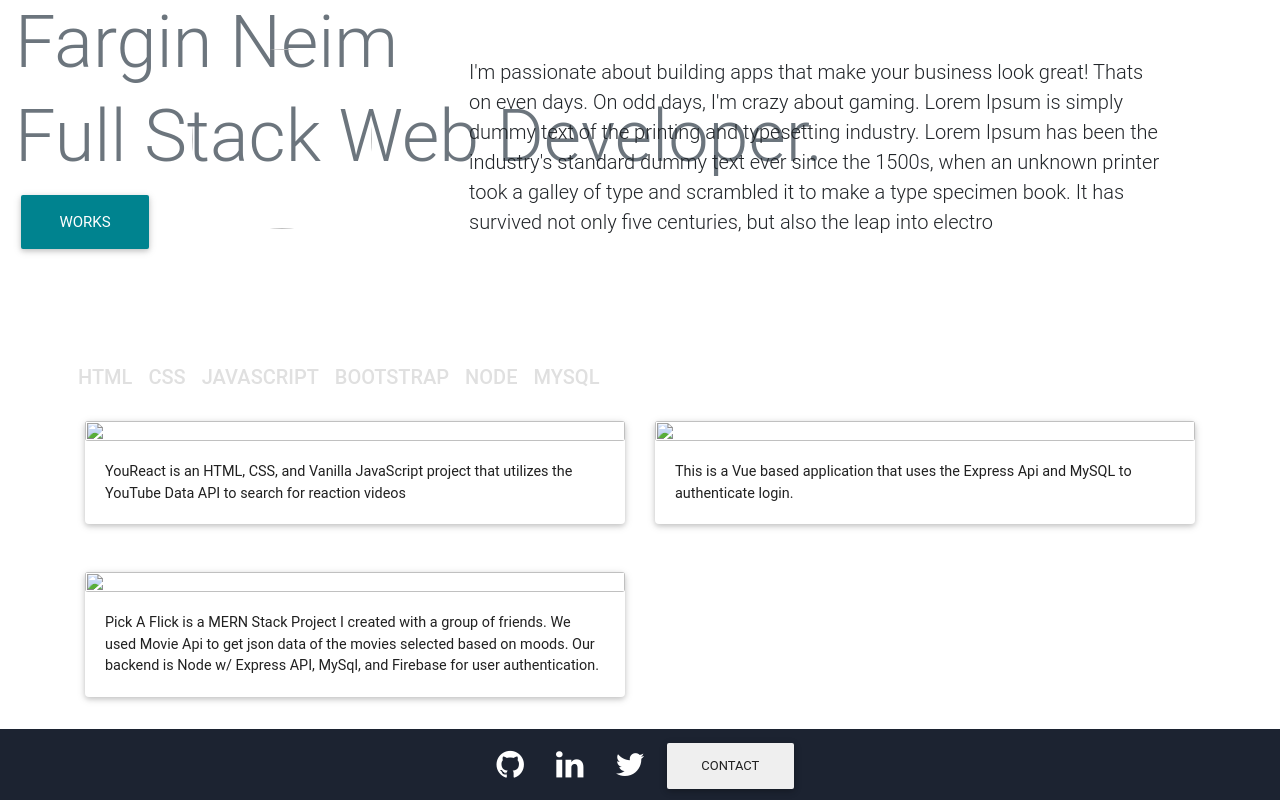
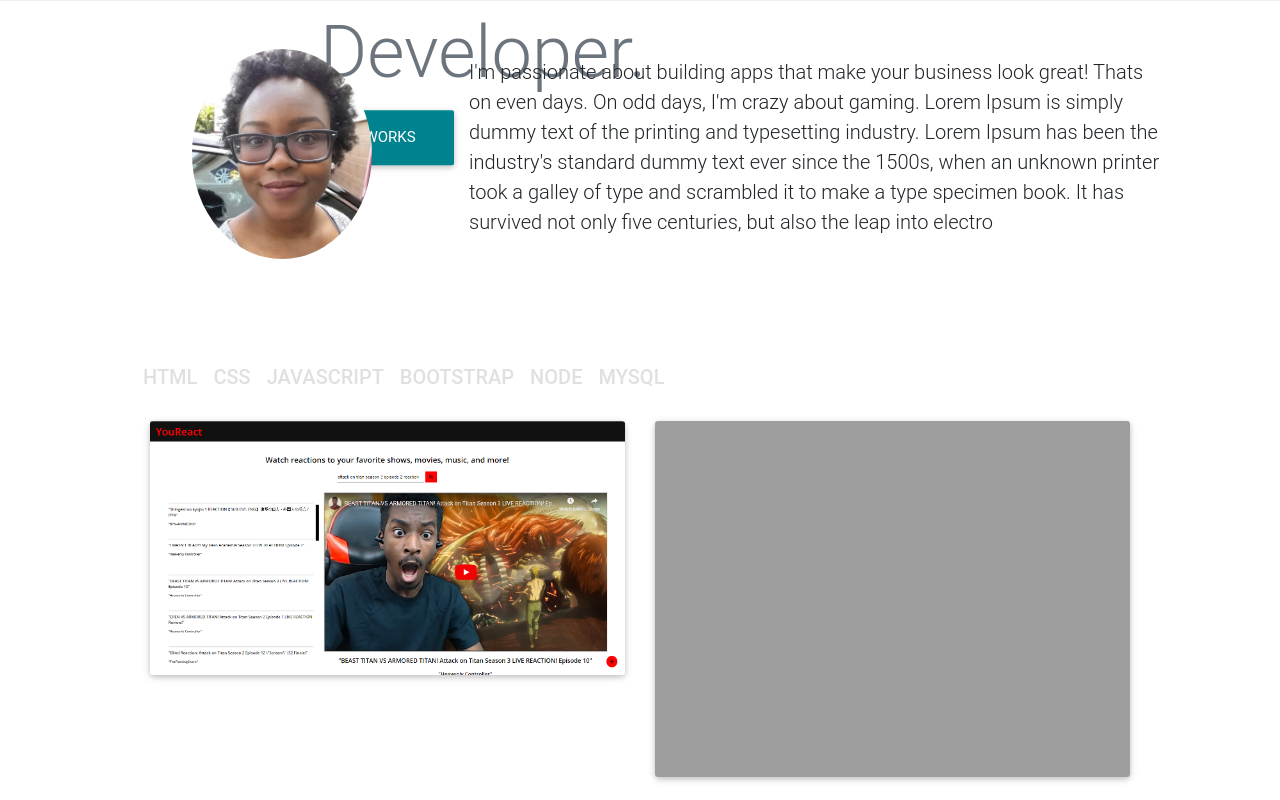
Before and after one commit to Fneim/my-portfolio, a website: page index.html in a window 1280 px wide. Shown: the top 800 px of the page. Drawn offline with nearby package versions, Linux system fonts and the light colour scheme; the site is published under a folder, as on GitHub Pages, so addresses that start at the root find nothing.

Commit message:
removed backslash in relative path

```diff
--- a/index.html
+++ b/index.html
@@ -11,7 +11,7 @@
 <!-- Material Design Bootstrap -->
 <link href="https://cdnjs.cloudflare.com/ajax/libs/mdbootstrap/4.5.13/css/mdb.min.css" rel="stylesheet" />
 
-    <link href="/src/index.css" rel="stylesheet" />
+    <link href="src/index.css" rel="stylesheet" />
   </head>
 
   <body>
@@ -44,7 +44,7 @@
         <div class="row">
           <div class="col-xs-12 col-sm-4 col-md-4 col-lg-4">
             <img
-              src="/src/img/profile.png"
+              src="src/img/profile.png"
               class="rounded-circle img-fluid mx-auto d-block"
               width="180px"
               height="180px"
@@ -87,7 +87,7 @@
             <div class="card mb-5">
               <img
                 class="card-img img-fluid h-auto"
-                src="/src/img/youreact_screen.PNG"
+                src="src/img/youreact_screen.PNG"
               />
               <div class="card-body ol">
                 <p class="card-text text-dark">
@@ -103,7 +103,7 @@
             <div class="card mb-5">
               <img
                 class="card-img img-fluid h-auto"
-                src="/src/img/pickaflick.png"
+                src="src/img/pickaflick.png"
               />
               <div class="card-body ol">
                 <p class="card-text text-dark">
@@ -117,7 +117,7 @@
           <!-- card 3-->
           <div class="col-xs-12 col-sm-12 col-md-6">
             <div class="card mb-3">
-              <img class="card-img img-fluid h-auto" src="/src/img/pickaflick.png" />
+              <img class="card-img img-fluid h-auto" src="src/img/pickaflick.png" />
               <div class="card-body ol">
                 <p class="card-text text-dark">
                   Pick A Flick is a MERN Stack Project I created with a
@@ -173,6 +173,6 @@
     <script src="https://code.jquery.com/jquery-3.2.1.slim.min.js" integrity="sha384-KJ3o2DKtIkvYIK3UENzmM7KCkRr/rE9/Qpg6aAZGJwFDMVNA/GpGFF93hXpG5KkN" crossorigin="anonymous"></script>
     <script src="https://cdnjs.cloudflare.com/ajax/libs/popper.js/1.12.9/umd/popper.min.js" integrity="sha384-ApNbgh9B+Y1QKtv3Rn7W3mgPxhU9K/ScQsAP7hUibX39j7fakFPskvXusvfa0b4Q" crossorigin="anonymous"></script>
     <script src="https://maxcdn.bootstrapcdn.com/bootstrap/4.0.0/js/bootstrap.min.js" integrity="sha384-JZR6Spejh4U02d8jOt6vLEHfe/JQGiRRSQQxSfFWpi1MquVdAyjUar5+76PVCmYl" crossorigin="anonymous"></script>
-    <script src="/src/js/index.js"></script>
+    <script src="src/js/index.js"></script>
   </body>
 </html>
```
